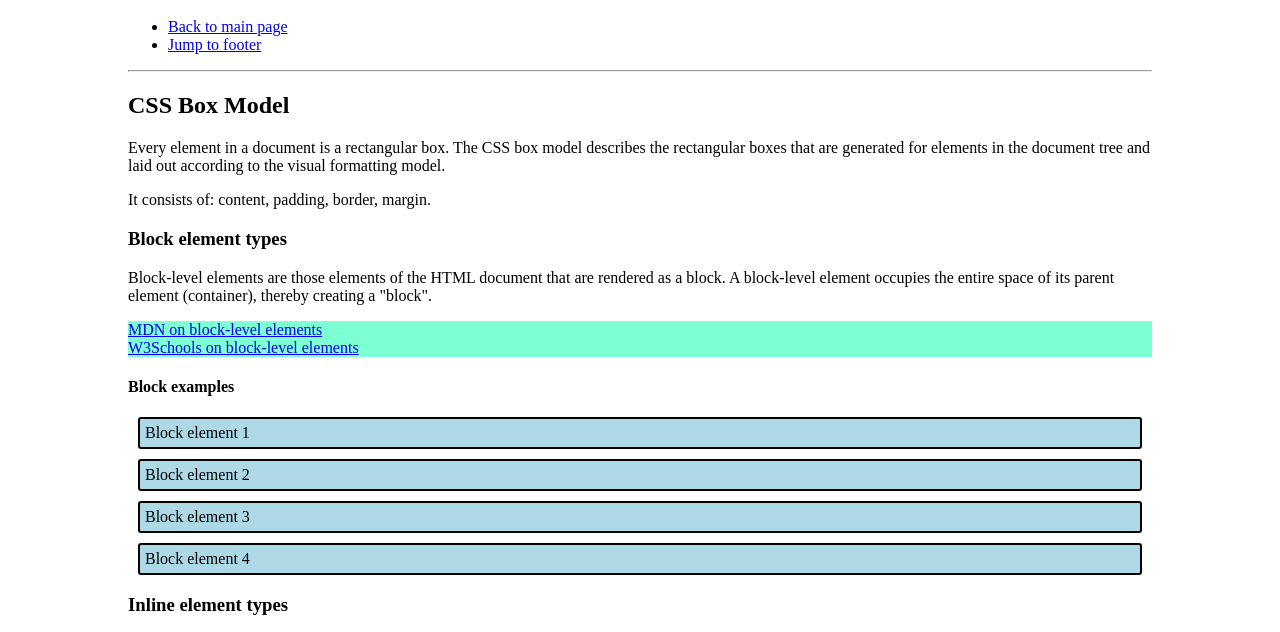
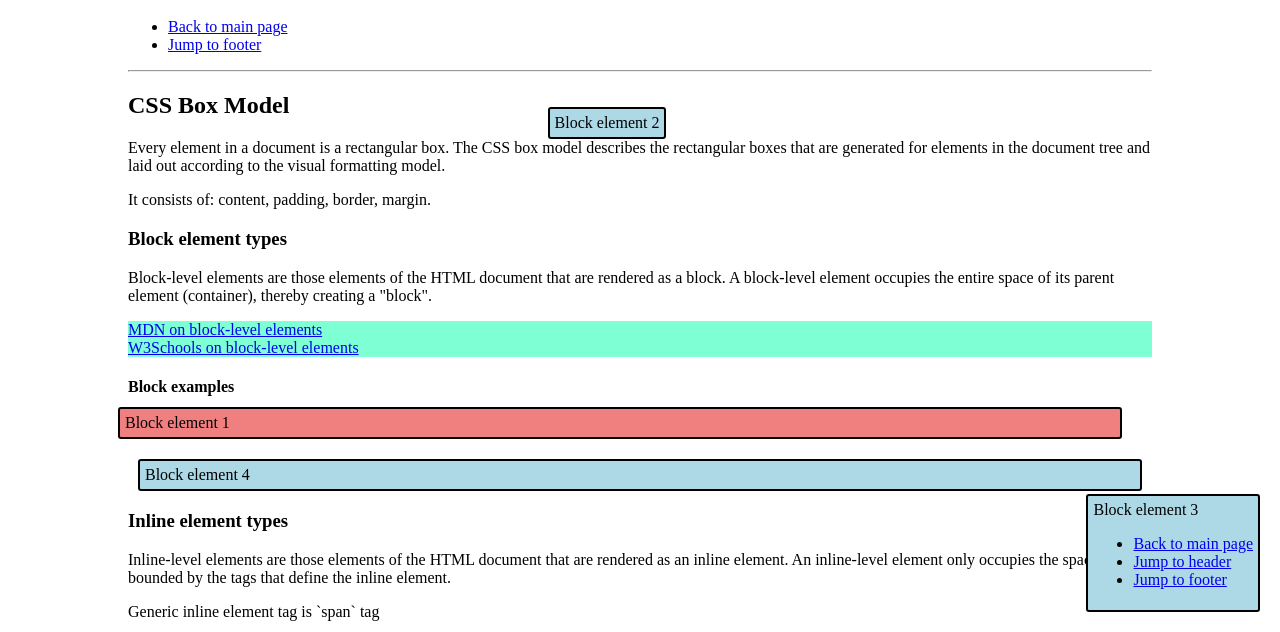
Before and after one commit to ValRCS/RTU_DE0824_Web_Development, a plain HTML site: page day5.html in a window 1280 px wide. Shown: the part 168-800 px from the top of the page. Drawn offline with Linux system fonts and the light colour scheme.

Commit message:
positioning examples

```diff
--- a/day5.html
+++ b/day5.html
@@ -30,8 +30,16 @@
 </div>
 <h4>Block examples</h4>
 <div class="blocky block-1">Block element 1</div>
-<div class="blocky">Block element 2</div>
-<div class="blocky">Block element 3</div>
+<div class="blocky block-2">Block element 2</div>
+<div class="blocky block-3">Block element 3
+    <nav>
+        <ul>
+            <li><a href="index.html">Back to main page</a></li>
+            <li><a href="#header-section">Jump to header</a></li>
+            <li><a href="#footer-section">Jump to footer</a></li>
+        </ul>
+    </nav>
+</div>
 <div class="blocky">Block element 4</div>
 <h3>Inline element types</h3>
 <p>Inline-level elements are those elements of the HTML document that are rendered as an inline element. An inline-level element only occupies the space bounded by the tags that define the inline element.</p>
--- a/styles/day5.css
+++ b/styles/day5.css
@@ -3,6 +3,11 @@ body {
     margin: 10%;
 }
 
+main {
+    position: relative;
+    /* above rule would mean that any descendant element using position absolute would be positioned relative to the main element */
+    /* this is because the main element is the nearest positioned ancestor */
+}
 
 .linkies {
     background-color: aquamarine;
@@ -22,3 +27,37 @@ body {
     /* let's add some padding */
     padding: 5px;
 }
+
+.block-1 {
+    background-color: lightcoral;
+    position: relative;
+    /* this means I can adjust its relative position */
+    /* for example top: 10px; would push down element 10 px relative to its original pos */
+    /* bottom: 200px; */
+    top: -10px;
+    left: -20px;
+    /* right: 50px; */
+
+}
+
+.block-2 {
+    position: absolute;
+    /* position absolute means it is positioned relative to the nearest positioned ancestor */
+    /* if there is no positioned ancestor, it is positioned relative to the initial containing block */
+    /* if there is no positioned ancestor and no initial containing block, it is positioned relative to the viewport */
+    top: 5px;
+    left: 40%;
+    /* in this case nearest positioned ancestor is the main element */
+    /* so our block-2 is positioned 5px from the top of the main element */
+}
+
+.block-3 {
+    position: fixed;
+    /* position fixed means it is positioned relative to the viewport */
+    bottom: 10px;
+    right: 10px;
+    /* usually we add high z-index to fixed elements */
+    /* default is 0 */
+    /* I've seen very high z-index values like 1000 */
+    z-index: 100;
+}
```
